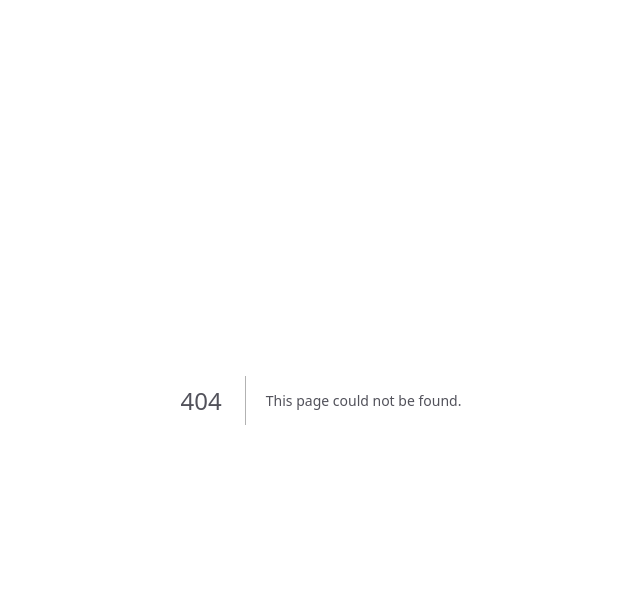
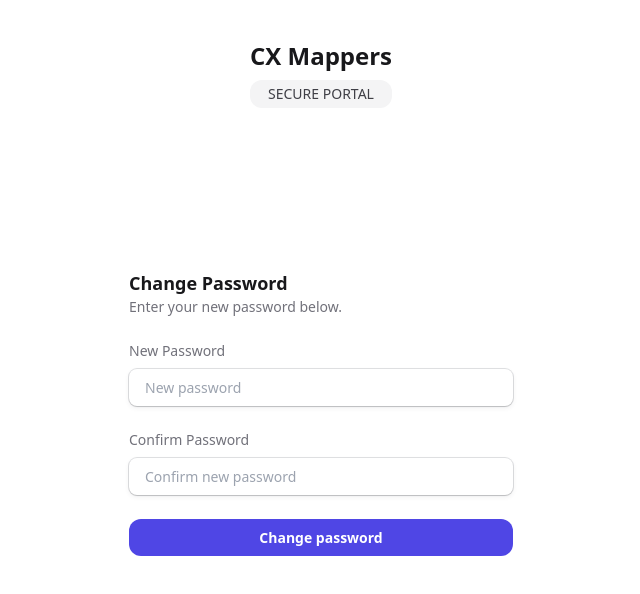
Before and after one commit to tate2301/afrisight-dashboard, a Next.js app: page /forgot-password/reset-password in a window 1280 px wide. Before the commit this address had no page. Shown: the top 594 px of the page, without its empty margins (319-959 px from the left). Built offline with nearby package versions, Linux system fonts and the light colour scheme.

Commit message:
fix: add header

```diff
--- a/src/components/buttons/CustomButton.tsx
+++ b/src/components/buttons/CustomButton.tsx
@@ -1,4 +1,5 @@
 import React from "react";
+import Spinner from "../spinner/Spinner";
 
 type Props = {
   onClick: () => void;
@@ -9,10 +10,10 @@ type Props = {
 const Button = (props: Props) => {
   return (
     <button
-      onClick={props.loading ? () => console.log("loadiing...") : props.onClick}
-      className={`bg-indigo-600 text-white font-semibold rounded-xl p-2`}
+      onClick={props.loading ? () => console.log("loading...") : props.onClick}
+      className={`bg-indigo-600 text-white font-semibold rounded-xl flex items-center justify-center p-2`}
     >
-      {props.loading ? "Loading..." : props.text}
+      {props.loading ? <Spinner /> : props.text}
     </button>
   );
 };
--- /dev/null
+++ b/src/components/spinner/Spinner.tsx
@@ -0,0 +1,25 @@
+export default function Spinner({ color = "white" }: { color?: string }) {
+    return (
+        <svg
+            className={`animate-spin h-5 w-5 ${color === 'white' ? 'text-white' : 'text-zinc-900'}`}
+            xmlns="http://www.w3.org/2000/svg"
+            fill="none"
+            viewBox="0 0 24 24"
+        >
+            <circle
+                className="opacity-25"
+                cx="12"
+                cy="12"
+                r="10"
+                stroke="currentColor"
+                strokeWidth="4"
+            ></circle>
+            <path
+                className="opacity-100"
+                fill="currentColor"
+                strokeLinecap="round"
+                d="M4 12a8 8 0 018-8V0C5.373 0 0 5.373 0 12h4zm2 5.291A7.962 7.962 0 014 12H0c0 3.042 1.135 5.824 3 7.938l3-2.647z"
+            ></path>
+        </svg>
+    );
+}
--- a/src/pages/forgot-password/index.tsx
+++ b/src/pages/forgot-password/index.tsx
@@ -20,10 +20,14 @@ function Home() {
         setErr("");
 
         try {
-            await axios.post(`${apiUrl}/auth/forgot-password`, {
+
+            const response = await axios.post(`${apiUrl}/auth/forgot-password`, {
                 email: email,
             });
-            setSuccess(true);
+
+            if (response.data) {
+                setSuccess(true);
+            }
         } catch (error: any) {
             setErr(error.response.data);
             setLoading(false);
@@ -33,9 +37,9 @@ function Home() {
     };
 
     return (
-        <div className="w-full items-center justify-center content-center min-h-screen space-y-6 bg-white">
+        <div className=" w-full items-center justify-center content-center min-h-screen space-y-6 bg-white">
             <CXMappersHeader subtitle="Secure Portal" />
-            <div className="max-w-sm mx-auto w-full flex flex-col space-y-6">
+            <div className="max-w-sm p-4 md:p-0 mx-auto w-full h-fit flex flex-col space-y-6">
                 <div>
                     <h3 className="text-lg text-zinc-900 font-bold">
                         Forgot password?
--- a/src/pages/forgot-password/change-password.tsx
+++ b/src/pages/forgot-password/reset-password.tsx
@@ -5,6 +5,7 @@ import CXMappersHeader from "@/components/page-header/CXMappersHeader";
 import { apiUrl } from "@/utils/apiUrl";
 import AlertMessage from "@/components/alerts/AlertMessage";
 import Button from "@/components/buttons/CustomButton";
+import { Card, CardHeader, CardTitle, CardDescription, CardContent } from "@/components/ui/card";
 
 function ChangePassword() {
     const [newPassword, setNewPassword] = useState("");
@@ -12,12 +13,24 @@ function ChangePassword() {
     const [loading, setLoading] = useState(false);
     const [success, setSuccess] = useState(false);
     const [err, setErr] = useState("");
+    const [passwordError, setPasswordError] = useState("");
+    const [confirmPasswordError, setConfirmPasswordError] = useState("");
     const router = useRouter();
     const { token } = router.query;
 
+    const validatePassword = (password: string) => {
+        const regex = /^(?=.*[A-Za-z])(?=.*\d)(?=.*[@$!%*#?&])[A-Za-z\d@$!%*#?&]{8,}$/;
+        return regex.test(password);
+    };
+
     const handleChangePassword = async () => {
         if (newPassword !== confirmPassword) {
-            setErr("Passwords do not match");
+            setConfirmPasswordError("Passwords do not match");
+            return;
+        }
+
+        if (!validatePassword(newPassword)) {
+            setErr("Password does not meet the requirements");
             return;
         }
 
@@ -31,19 +44,56 @@ function ChangePassword() {
                 newPassword,
             });
             setSuccess(true);
-            // Redirect to login page after successful password change
-            setTimeout(() => router.push("/login"), 3000);
         } catch (error: any) {
-            setErr(error.response?.data || "An error occurred");
+            setErr(error.response?.data.message || "An error . Please try again");
         } finally {
             setLoading(false);
         }
     };
 
+    const handlePasswordChange = (e: React.ChangeEvent<HTMLInputElement>) => {
+        const password = e.target.value;
+        setNewPassword(password);
+        if (password && !validatePassword(password)) {
+            setPasswordError("Password must include at least one letter, one number, one symbol, and be at least 8 characters long.");
+        } else {
+            setPasswordError("");
+        }
+    };
+
+    const handleConfirmPasswordChange = (e: React.ChangeEvent<HTMLInputElement>) => {
+        const confirmPwd = e.target.value;
+        setConfirmPassword(confirmPwd);
+        if (confirmPwd !== newPassword) {
+            setConfirmPasswordError("Passwords do not match");
+        } else {
+            setConfirmPasswordError("");
+        }
+    };
+
+    if (success) {
+        return (
+            <div className=" w-full items-center justify-center content-center min-h-screen space-y-6 bg-white">
+                <CXMappersHeader subtitle="Secure Portal" />
+                <div className="p-4 md:p-0 max-w-sm mx-auto w-full">
+                    <Card>
+                        <CardHeader>
+                            <CardTitle>Password Changed Successfully</CardTitle>
+                            <CardDescription>Your password has been updated.</CardDescription>
+                        </CardHeader>
+                        <CardContent>
+                            <p className="text-sm text-zinc-500">You can now close this page and log in with your new password.</p>
+                        </CardContent>
+                    </Card>
+                </div>
+            </div>
+        );
+    }
+
     return (
         <div className="w-full items-center justify-center content-center min-h-screen space-y-6 bg-white">
             <CXMappersHeader subtitle="Secure Portal" />
-            <div className="max-w-sm mx-auto w-full flex flex-col space-y-6">
+            <div className="p-4 md:p-0 max-w-sm mx-auto w-full flex flex-col space-y-6">
                 <div>
                     <h3 className="text-lg text-zinc-900 font-bold">
                         Change Password
@@ -63,11 +113,9 @@ function ChangePassword() {
                             placeholder="New password"
                             className="py-2 px-4 rounded-lg pressable-shadow"
                             value={newPassword}
-                            onChange={(e) => setNewPassword(e.target.value)}
+                            onChange={handlePasswordChange}
                         />
-                        <p className="text-xs font-medium text-zinc-500">
-                            Should include a symbol, A-z and at least 8 characters.
-                        </p>
+                        {passwordError && <p className="text-xs font-medium text-red-500">{passwordError}</p>}
                     </div>
                     <div className="flex flex-col space-y-2">
                         <label htmlFor="confirmPassword" className="text-sm font-medium text-zinc-500">
@@ -79,12 +127,12 @@ function ChangePassword() {
                             placeholder="Confirm new password"
                             className="py-2 px-4 rounded-lg pressable-shadow"
                             value={confirmPassword}
-                            onChange={(e) => setConfirmPassword(e.target.value)}
+                            onChange={handleConfirmPasswordChange}
                         />
+                        {confirmPasswordError && <p className="text-xs font-medium text-red-500">{confirmPasswordError}</p>}
                     </div>
                 </div>
                 {err && <AlertMessage type="error" text={err} />}
-                {success && <AlertMessage type="success" text="Password changed successfully. Redirecting to login..." />}
                 <Button
                     text="Change password"
                     onClick={handleChangePassword}
--- a/src/pages/index.tsx
+++ b/src/pages/index.tsx
@@ -52,7 +52,7 @@ function Home() {
   return (
     <div className="w-full items-center justify-center content-center min-h-screen space-y-6 bg-white">
       <CXMappersHeader subtitle="Business Portal" />
-      <div className="max-w-sm mx-auto w-full flex flex-col space-y-6">
+      <div className="p-4 md:p-0 max-w-sm mx-auto w-full flex flex-col space-y-6">
         <h3 className="text-lg text-zinc-900 font-bold">
           Sign in
         </h3>
```
